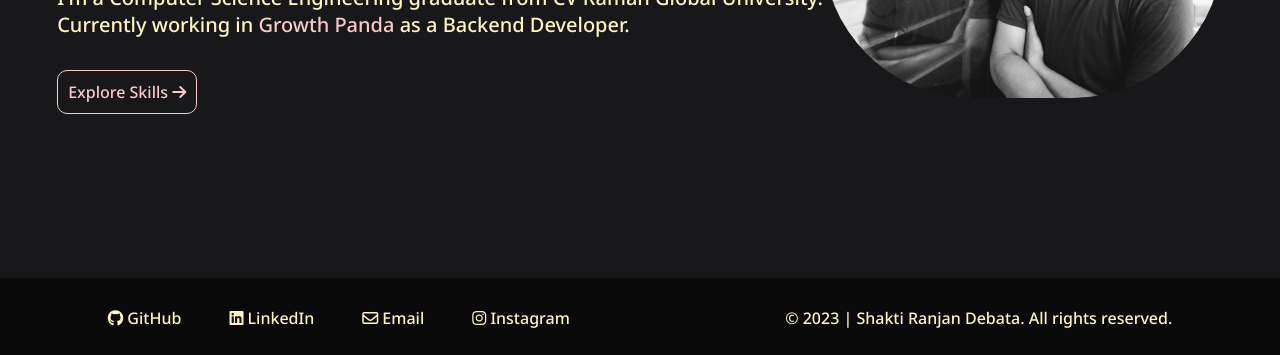
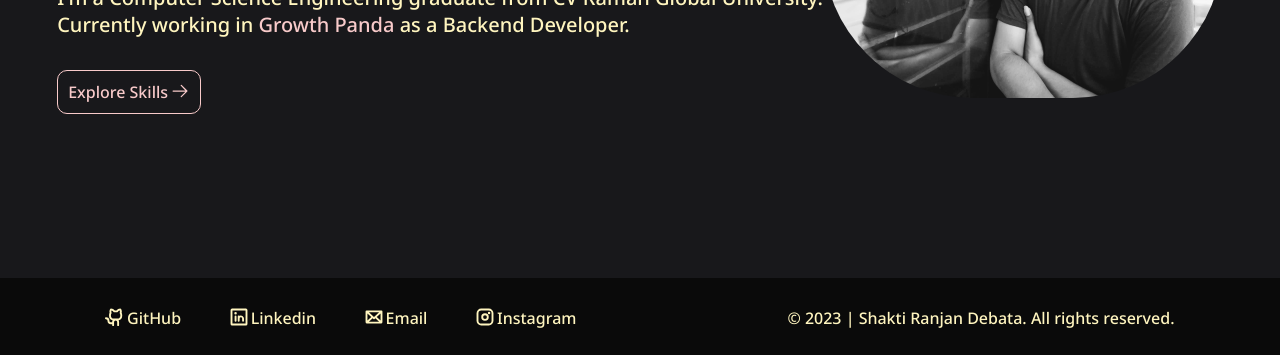
Before and after one commit to d-shaktiranjan/Portfolio, a React (Vite) app: page / in a window 1280 px wide. Shown: the part 442-797 px from the top of the page. Built offline with nearby package versions, Linux system fonts and the light colour scheme.

Commit message:
feat(icon): `@phosphor-icons/react` added (#16)
* feat(icon): `@phosphor-icons/react` added

* fix: icon alignment to center

* chore: update packages

* build: upgrade pnpm to `10.4.1`

* fix: icon gap & arror alignment

```diff
--- a/index.html
+++ b/index.html
@@ -82,10 +82,5 @@
   <body>
     <div id="root"></div>
     <script type="module" src="/src/main.jsx"></script>
-    <!-- Font Awesome Icon pack -->
-    <script
-      src="https://kit.fontawesome.com/53c2058217.js"
-      crossorigin="anonymous"
-    ></script>
   </body>
 </html>
--- a/src/components/Footer.jsx
+++ b/src/components/Footer.jsx
@@ -1,39 +1,45 @@
 import "../style/footer.css";
 import about from "../data/about.json";
+import {
+  InstagramLogo,
+  GithubLogo,
+  LinkedinLogo,
+  Envelope,
+} from "@phosphor-icons/react";
+
+const SocialLink = ({ Component, name, link }) => {
+  return (
+    <span>
+      <a
+        target="_blank"
+        rel="noopener noreferrer"
+        className="icon-provider"
+        href={link}
+      >
+        <Component size={20} weight="bold" />{" "}
+        <span className="footer-text">{name}</span>
+      </a>
+    </span>
+  );
+};
 
 export const Footer = () => {
   const year = new Date().getFullYear();
   return (
     <footer className="flex">
       <div className="flex social-links">
-        <span>
-          <a target="_blank" rel="noopener noreferrer" href={about.github}>
-            <i className="fa-brands fa-github"></i>{" "}
-            <span className="footer-text">GitHub</span>
-          </a>
-        </span>
-        <span>
-          <a target="_blank" rel="noopener noreferrer" href={about.linkedin}>
-            <i className="fa-brands fa-linkedin"></i>{" "}
-            <span className="footer-text">LinkedIn</span>
-          </a>
-        </span>
-        <span>
-          <a
-            target="_blank"
-            rel="noopener noreferrer"
-            href={`mailto:${about.email}`}
-          >
-            <i className="fa-regular fa-envelope"></i>{" "}
-            <span className="footer-text">Email</span>
-          </a>
-        </span>
-        <span>
-          <a target="_blank" rel="noopener noreferrer" href={about.instagram}>
-            <i className="fa-brands fa-instagram"></i>{" "}
-            <span className="footer-text">Instagram</span>
-          </a>
-        </span>
+        <SocialLink Component={GithubLogo} name="GitHub" link={about.github} />
+        <SocialLink
+          Component={LinkedinLogo}
+          name="Linkedin"
+          link={about.linkedin}
+        />
+        <SocialLink Component={Envelope} name="Email" link={about.email} />
+        <SocialLink
+          Component={InstagramLogo}
+          name="Instagram"
+          link={about.instagram}
+        />
       </div>
       <div className="copy-right">
         <span className="footer-text" id="copyText">
--- a/src/components/Home.jsx
+++ b/src/components/Home.jsx
@@ -1,6 +1,7 @@
 import "../style/home.css";
 import { Link } from "react-router-dom";
 import work from "../data/work.json";
+import { ArrowRight } from "@phosphor-icons/react";
 
 export const Home = () => {
   return (
@@ -23,8 +24,9 @@ export const Home = () => {
             as a {work.roleInCompany}.
           </span>
         )}
-        <Link to="/skills" className="primary-btn block accent">
-          Explore Skills <i className="fa-solid fa-arrow-right"></i>
+        <Link to="/skills" className="primary-btn block accent icon-provider">
+          <span>Explore Skills</span>
+          <ArrowRight size={20} />
         </Link>
       </div>
       <div className="home-image">
--- a/src/style/style.css
+++ b/src/style/style.css
@@ -123,6 +123,11 @@ nav ul li {
   margin-right: 1rem;
 }
 
+.icon-provider {
+  display: flex;
+  gap: 0.1rem;
+}
+
 /* Scroll bar style */
 ::-webkit-scrollbar {
   width: 5px;
```
Also changed, not shown: package.json (+8 -7 lines), 1 other file (tests, documents, lock files or other folders).
